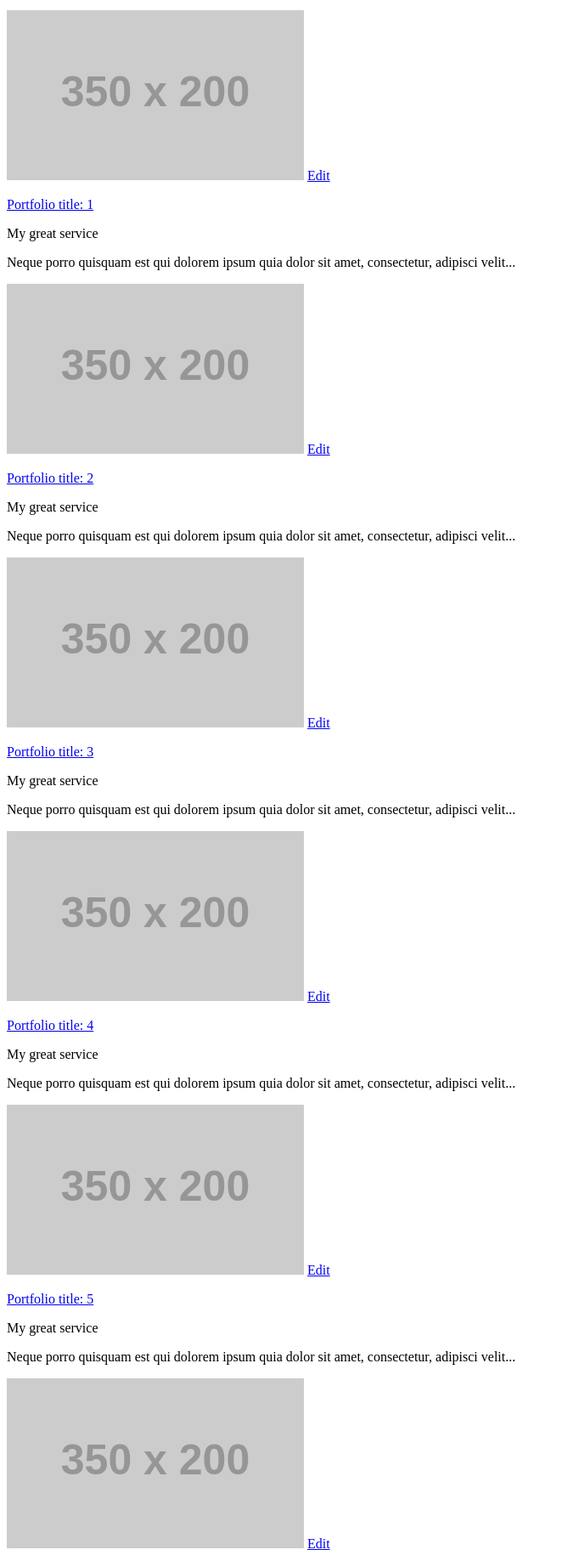
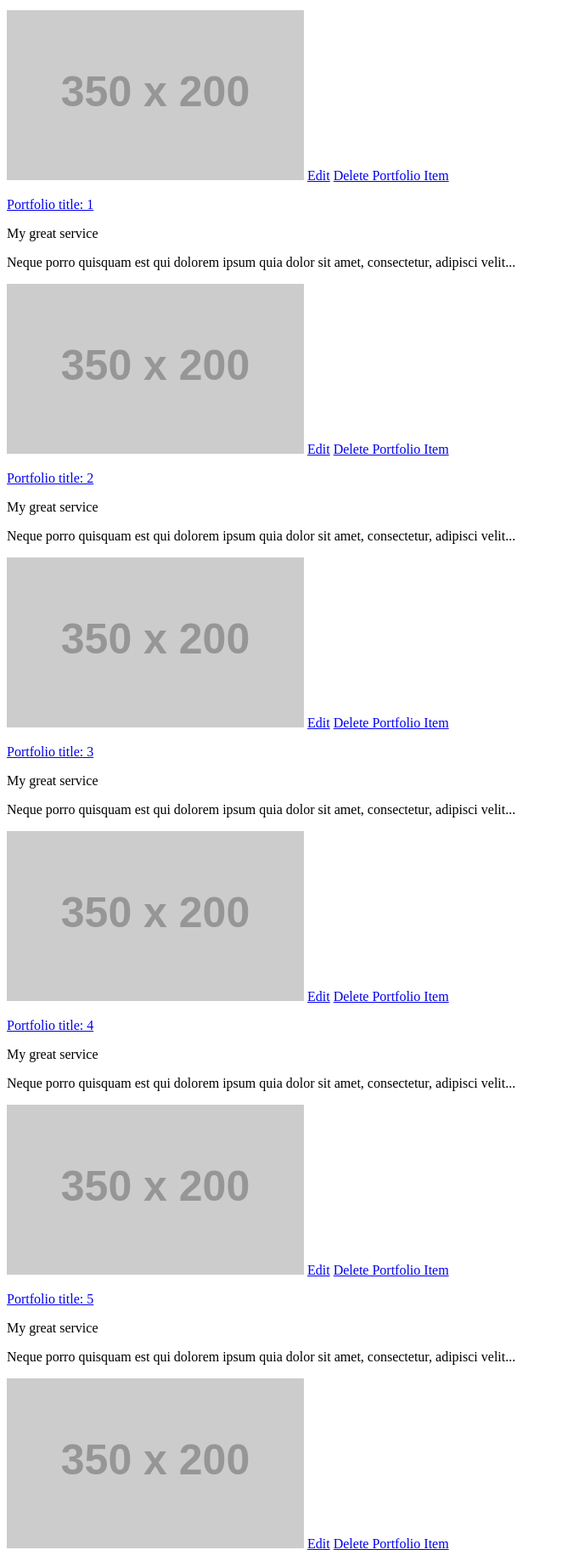
Before and after one commit to romtega/devcamp_portfolio, a Rails app: page /portfolios in a window 1280 px wide. Shown: the part 204-2028 px from the top of the page at 85% size, without its empty margins (0-662 px from the left). Run offline with Rails 7, Linux system fonts and the light colour scheme; data comes from the database, SQL or seed files in the repository; grey boxes labelled with a size stand in for pictures from a placeholder-image service; style sheets or scripts are compiled from the project's sources; some libraries are stand-ins or nearby versions.

Commit message:
Impemented destroy action for portfolio feature

```diff
--- a/app/controllers/portfolios_controller.rb
+++ b/app/controllers/portfolios_controller.rb
@@ -38,4 +38,15 @@ class PortfoliosController < ApplicationController
   def show
     @portfolio_item = Portfolio.find(params[:id])
   end
+
+  def destroy
+    # Perform the lookup
+    @portfolio_item = Portfolio.find(params[:id])
+    # Destroy/delete the record
+    @portfolio_item.destroy
+    # Redirect
+    respond_to do |format|
+      format.html { redirect_to portfolios_url, notice: 'Record was removed.'}
+    end
+  end
 end
--- a/app/views/portfolios/index.html.erb
+++ b/app/views/portfolios/index.html.erb
@@ -8,4 +8,5 @@
   <p><%= portfolio_item.body %></p>
   <%= image_tag portfolio_item.thumb_image unless portfolio_item.thumb_image.nil? %>
   <%= link_to "Edit", edit_portfolio_path(portfolio_item) %>
+  <%= link_to 'Delete Portfolio Item', portfolio_path(portfolio_item), method: :delete, data: { confirm: 'Are you sure?' } %>
 <% end %>
```
